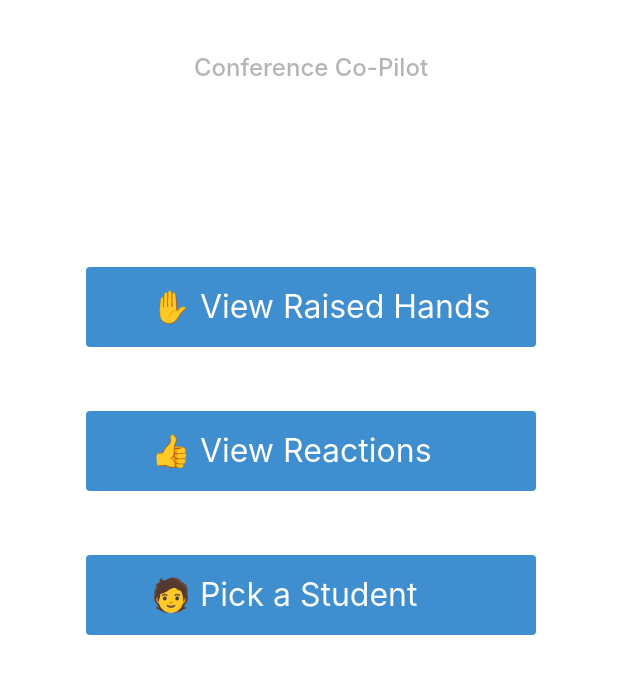
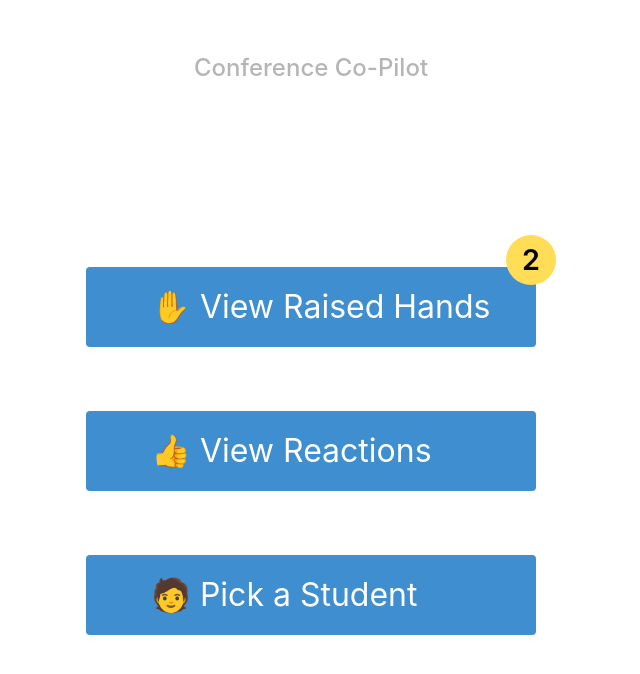
Before and after one commit to daniaalnahdi/is4300-project, a React (Create React App) app: page / in a window 1280 px wide. Shown: the top 674 px of the page, without its empty margins (329-969 px from the left). Built offline with nearby package versions, Linux system fonts and the light colour scheme.

Commit message:
add notification badge

```diff
--- a/src/index.css
+++ b/src/index.css
@@ -74,3 +74,19 @@ h2 {
 .reactions-list {
   font-size: 1.75rem;
 }
+
+.notify-badge {
+  position: absolute;
+  padding-top: 7px;
+  right: -20px;
+  z-index: 10;
+  width: 50px;
+  height: 50px;
+  line-height: 36px;
+  background: hsl(48, 100%, 67%)	;
+  text-align: center;
+  border-radius: 50%;
+  color: black;
+  font-size:1.8rem;
+  font-weight: 600;
+}
--- a/src/views/HomeView.jsx
+++ b/src/views/HomeView.jsx
@@ -7,6 +7,7 @@ const HomeView = () => {
       <main>
         <div className='home-buttons-list'>
           <Link to='/raised-hands'>
+            <span className='notify-badge'>2</span>
             <button className='button is-info is-large home-button'>
               ✋ View Raised Hands
             </button>
```
